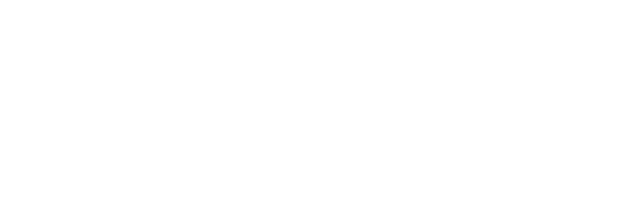
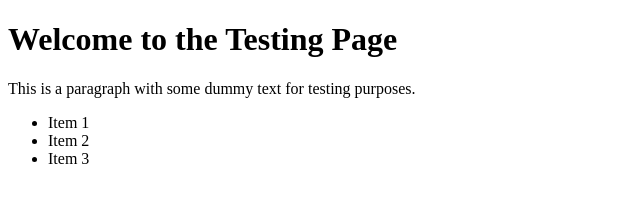
Before and after one commit to muhammedarshaq/testing, a plain HTML site: page index.html in a window 1280 px wide. Shown: the whole page, without its empty margins (0-640 px from the left). Drawn offline with Linux system fonts and the light colour scheme.

Commit message:
feat: add heading, p tags and list

```diff
--- a/index.html
+++ b/index.html
@@ -1,11 +1,20 @@
 <!DOCTYPE html>
 <html lang="en">
+
 <head>
     <meta charset="UTF-8">
     <meta name="viewport" content="width=device-width, initial-scale=1.0">
     <title>Testing</title>
 </head>
+
 <body>
+    <h1>Welcome to the Testing Page</h1>
+    <p>This is a paragraph with some dummy text for testing purposes.</p>
+    <ul>
+        <li>Item 1</li>
+        <li>Item 2</li>
+        <li>Item 3</li>
+    </ul>
+</body>
 
-</body>
 </html>
```
